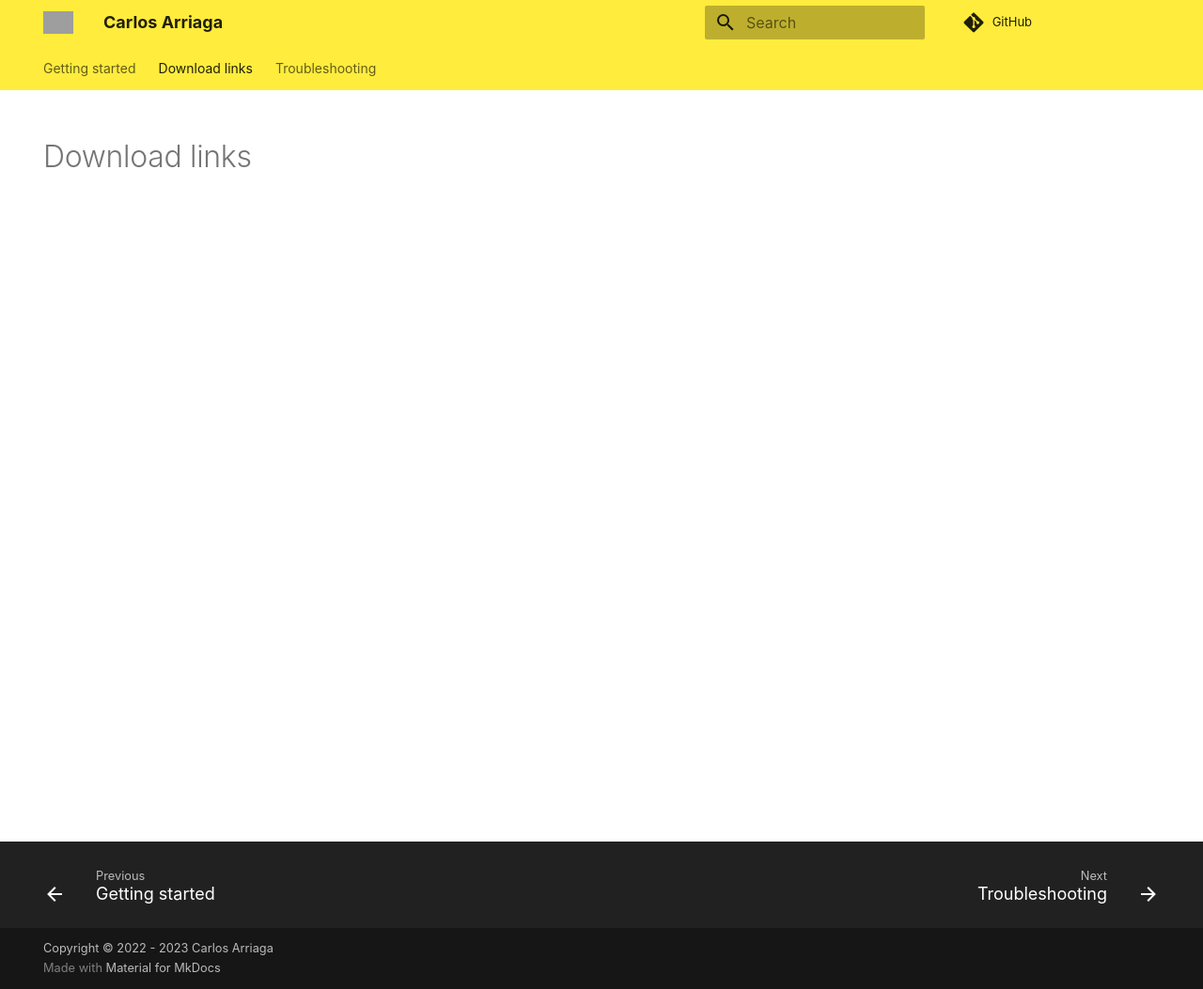
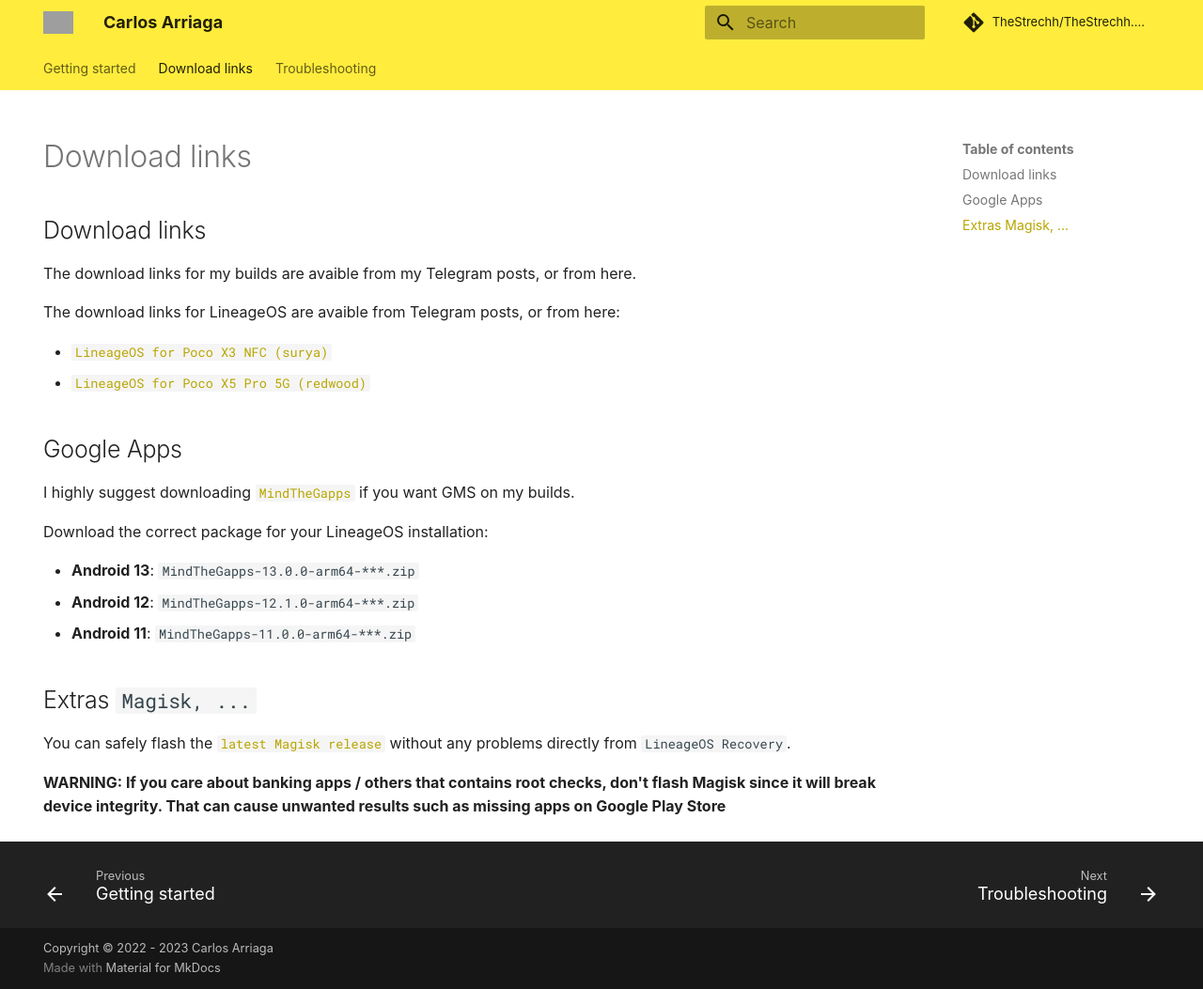
Before and after one commit to ItsTheStrechh/ItsTheStrechh.github.io, an MkDocs documentation site: the page built from docs/downloads.md, in a window 1280 px wide and 1053 px high. Shown: the whole window at 94% size. Built offline with MkDocs 1.6.1 and Material for MkDocs 9.7.7, drawn with Linux system fonts in a browser that asks for light colours; some web fonts are replaced; comment, search, counter and statistics services are not loaded; grey boxes are pictures that could not be loaded.

Commit message:
Push downloads

```diff
--- a/docs/downloads.md
+++ b/docs/downloads.md
@@ -3,4 +3,27 @@
   - navigation
 ---
 
-# Download links
+## Download links
+
+The download links for my builds are avaible from my Telegram posts, or from here.
+
+The download links for LineageOS are avaible from Telegram posts, or from here:
+
+* [`LineageOS for Poco X3 NFC (surya)`](https://wiki.lineageos.org/devices/surya/)
+* [`LineageOS for Poco X5 Pro 5G (redwood)`](downloads/lineage/redwood.md)
+
+## Google Apps
+
+I highly suggest downloading [`MindTheGapps`](http://downloads.codefi.re/jdcteam/javelinanddart/gapps) if you want GMS on my builds.
+
+Download the correct package for your LineageOS installation:
+
+* **Android 13**: `MindTheGapps-13.0.0-arm64-***.zip`
+* **Android 12**: `MindTheGapps-12.1.0-arm64-***.zip`
+* **Android 11**: `MindTheGapps-11.0.0-arm64-***.zip`
+
+## Extras `Magisk, ...`
+
+You can safely flash the [`latest Magisk release`](https://github.com/topjohnwu/Magisk/releases/latest) without any problems directly from `LineageOS Recovery`.
+
+**WARNING: If you care about banking apps / others that contains root checks, don't flash Magisk since it will break device integrity. That can cause unwanted results such as missing apps on Google Play Store**
--- a/mkdocs.yml
+++ b/mkdocs.yml
@@ -1,11 +1,18 @@
+# Project information
 site_name: Carlos Arriaga
+site_url: https://github.com/ItsTheStrechh/ItsTheStrechh.github.io
+site_author: Carlos Arriaga (TheStrechh)
+
+# Repository
+repo_name: TheStrechh/TheStrechh.github.io
 repo_url: https://github.com/TheStrechh/TheStrechh.github.io
-edit_uri: ""
 
+# Extensions
 markdown_extensions:
   - toc:
       permalink: true
 
+# Configuration
 theme:
   icon:
     repo: fontawesome/brands/git-alt
@@ -28,8 +35,9 @@
       accent: blue
 
 nav:
-    - Getting started: 'index.md'
-    - Download links: 'downloads.md'
-    - Troubleshooting: 'troubleshooting.md'
+  - Getting started: 'index.md'
+  - Download links: 'downloads.md'
+  - Troubleshooting: 'troubleshooting.md'
 
+# Copyright
 copyright: Copyright &copy; 2022 - 2023 Carlos Arriaga
```
Also changed, not shown: docs/downloads/lineage/redwood.md (added, +68 -0 lines).
